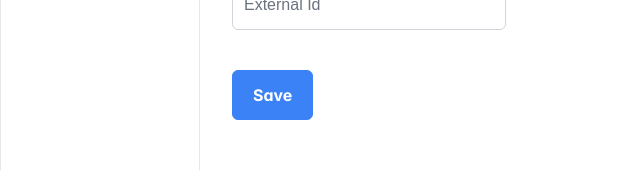
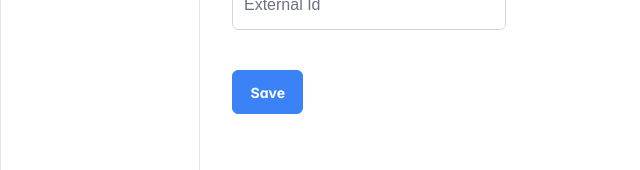
Before and after one commit to Midnight-Sky-Software-Solutions/memberplus, a Next.js app in the folder management_app/: page /tenants/create in a window 1280 px wide. Shown: the part 292-462 px from the top of the page, without its empty margins (0-640 px from the left). Built offline with nearby package versions, Linux system fonts and the light colour scheme.

Commit message:
Smaller buttons

```diff
--- a/management_app/app/page.tsx
+++ b/management_app/app/page.tsx
@@ -29,6 +29,6 @@ export default async function Home() {
 
 function TenantsHeader() {
   return (
-    <Link className="p-button" href="/tenants/create"><span className="p-button-icon p-c p-button-icon-left pi pi-plus"></span>New Tenant</Link>
+    <Link className="p-button p-button-sm" href="/tenants/create"><span className="p-button-icon p-c p-button-icon-left pi pi-plus"></span>New Tenant</Link>
   );
 }
--- a/management_app/app/tenants/create/create-tenant-form.tsx
+++ b/management_app/app/tenants/create/create-tenant-form.tsx
@@ -37,7 +37,7 @@ export default function CreateTenantForm() {
         <InputText id="externalId" name="externalId" value={tenantExternalId} onChange={e => setTenantExternalId(e.target.value)} required />
         <label htmlFor="externalId">External Id</label>
       </FloatLabel>
-      <Button label="Save" type="submit" disabled={pending} />
+      <Button label="Save" type="submit" disabled={pending} size="small" />
     </form>
   );
 
```
